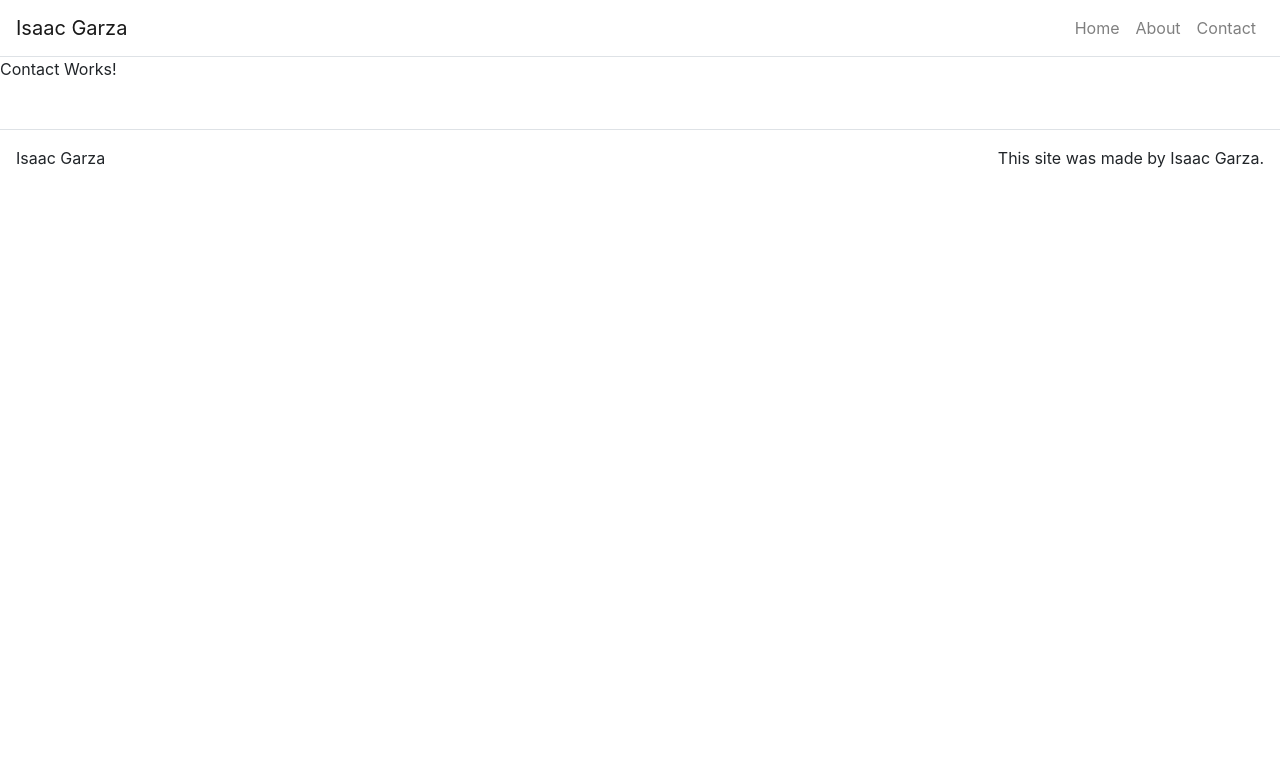
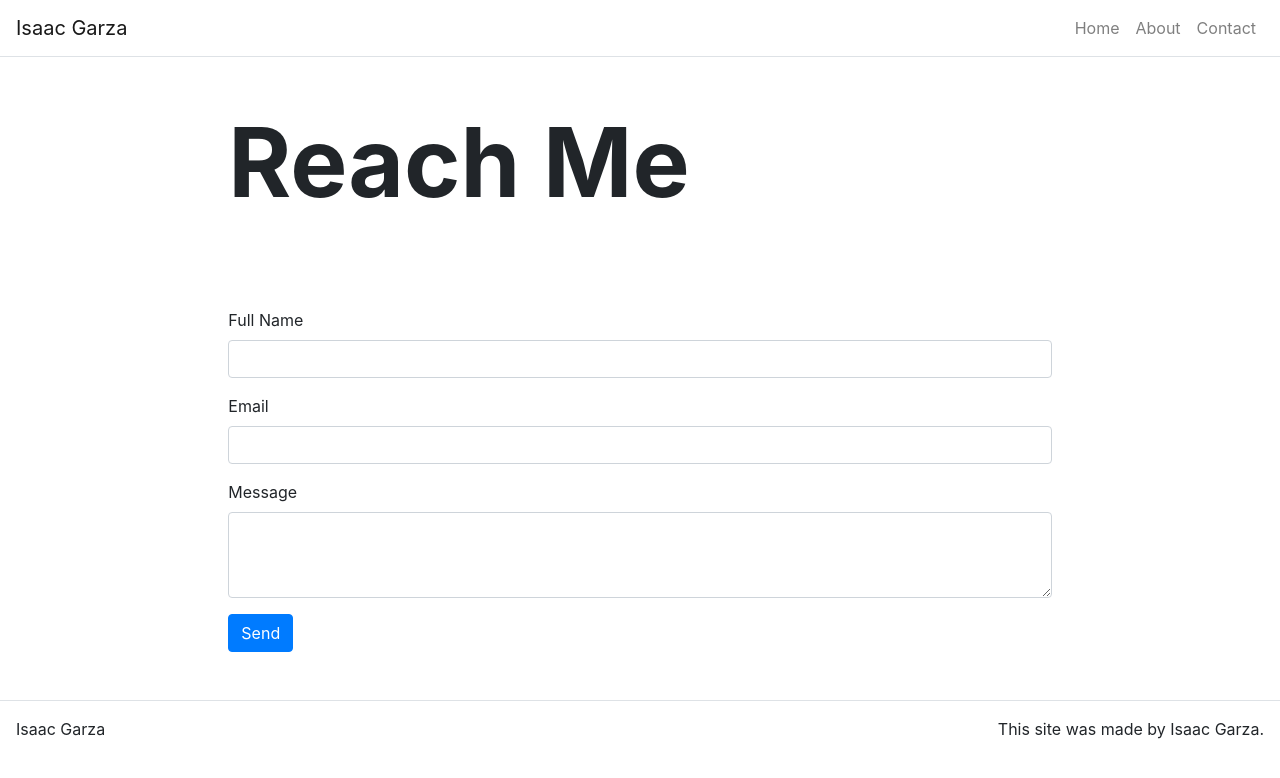
Before and after one commit to Isaac-Garza/Isaac-Garza.github.io, a React (Create React App) app: page /contact in a window 1280 px wide. Shown: the top 778 px of the page. Built offline with nearby package versions, Linux system fonts and the light colour scheme.

Commit message:
Contact Page Front End

```diff
--- a/src/index.css
+++ b/src/index.css
@@ -37,3 +37,13 @@ code {
   font-size: 16px;
   margin: 0px;
 }
+
+.success-msg {
+  color: #57A773;
+  padding: 10px 15px;
+}
+
+.err-msg {
+  color: #EE6352;
+  padding: 10px 15px;
+}
--- a/src/pages/ContactPage.js
+++ b/src/pages/ContactPage.js
@@ -1,13 +1,75 @@
 import React from 'react';
+import Form from 'react-bootstrap/Form';
+import Button from 'react-bootstrap/Button';
 
-function ContactPage(props) {
+import Hero from '../components/Hero';
+import Content from '../components/Content';
 
 
-    return(
-        <p>
-            Contact Works!
-        </p>
-    );
+class ContactPage extends React.Component {
+
+    constructor(props) {
+        super(props);
+        this.state={
+            name: '',
+            email: '',
+            messenge: '',
+            disabled: false,
+            emailSent: null,
+        }
+    }
+
+    handleChange = (event) => {
+        const target = event.target;
+        const value = target.type === 'checkBox' ? target.checked : target.value;
+        const name = target.name;
+
+        this.setState({
+            [name]: value
+        })
+    }
+
+    handleSubmit = (event) => {
+        event.preventDefault();
+
+        this.setState({
+            disabled: true
+        });
+    }
+
+    render() {
+        return(
+            <div>
+                <Hero title={this.props.title} />
+                <Content>
+                    <Form onSubmit={this.handleSubmit}>
+                        <Form.Group>
+                            <Form.Label htmlFor="full-name">Full Name</Form.Label>
+                            <Form.Control id="full-name" name="name" type="text" value={this.state.name} onChange={this.handleChange} />
+                        </Form.Group>
+
+                        <Form.Group>
+                            <Form.Label htmlFor="email">Email</Form.Label>
+                            <Form.Control id="email" name="email" type="email" value={this.state.email} onChange={this.handleChange} />
+                        </Form.Group>
+
+                        <Form.Group>
+                            <Form.Label htmlFor="message">Message</Form.Label>
+                            <Form.Control id="message" name="message" as="textarea" rows="3" value={this.state.message} onChange={this.handleChange} />
+                        </Form.Group>
+
+                        <Button className="d-inline-block" varient="primary" type="submit" disabled={this.state.disabled}>
+                            Send
+                        </Button>
+
+                        {this.state.emailSent === true && <p className="d-inline success-msg">Email Sent</p>}
+                        {this.state.emailSent === false && <p className="d-inline err-msg">Email Not Sent</p>}
+                    </Form>
+                </Content>
+            </div>
+        );
+    }
+
 }
 
 export default ContactPage;
```
